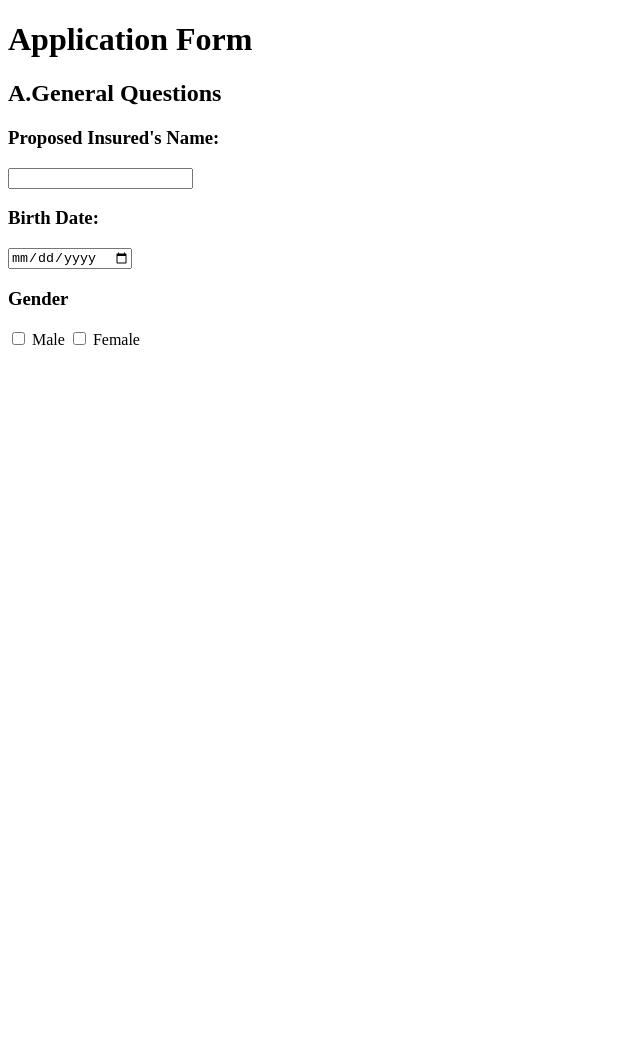
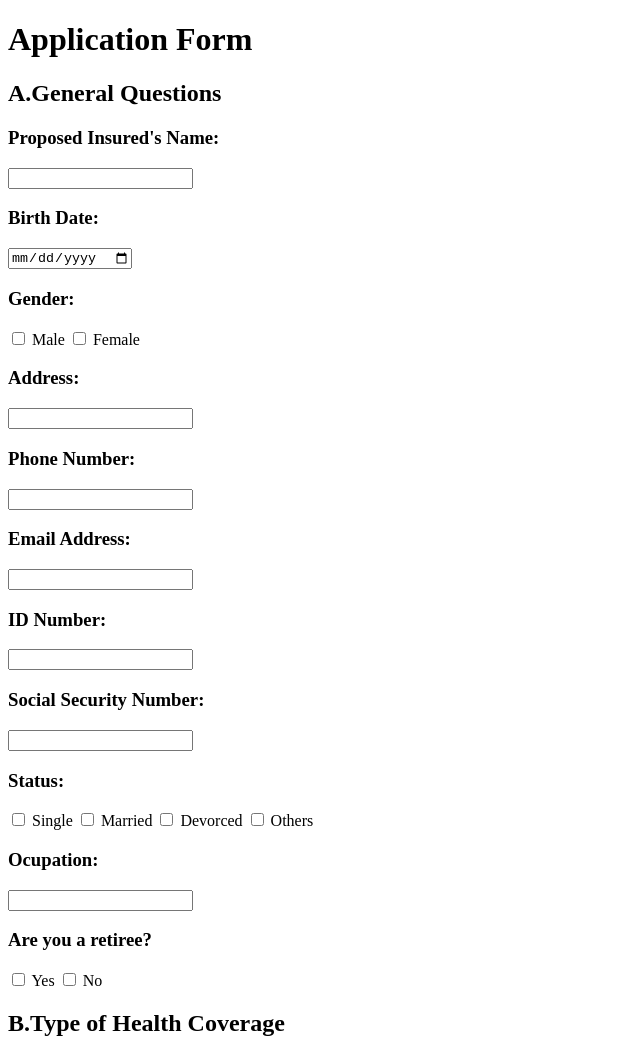
Before and after one commit to Laia123456/formulario_prueba_smx2, a plain HTML site: page index.html in a window 1280 px wide. Shown: the whole page, without its empty margins (0-640 px from the left). Before the commit the page ends 800 px from the top, so only its background shows below. Drawn offline with Linux system fonts and the light colour scheme.

Commit message:
A.General Questions

```diff
--- a/index.html
+++ b/index.html
@@ -19,7 +19,7 @@
         <input type="date">
     </form>
 
-    <h3>Gender</h3>
+    <h3>Gender:</h3>
     <label>
         <input type="checkbox" name="Male" value="Male">
         Male
@@ -28,7 +28,65 @@
         <input type="checkbox" name="Female" value="Female">
         Female
     </label>
-    <h3></h3>
+    <h3>Address:</h3>
+    <form>
+        <input type="text">
+    </form>
+
+    <h3>Phone Number:</h3>
+    <form>
+        <input type="number">
+    </form>
+
+    <h3>Email Address:</h3>
+    <form>
+        <input type="text">
+    </form>
+
+    <h3>ID Number:</h3>
+    <form>
+        <input type="number">
+    </form>
+
+    <h3>Social Security Number:</h3>
+    <form>
+        <input type="number">
+    </form>
+
+    <h3>Status:</h3>
+    <label>
+        <input type="checkbox" name="Single" value="Single">
+        Single
+    </label>
+    <label>
+        <input type="checkbox" name="Married" value="Married">
+        Married
+    </label>
+    <label>
+        <input type="checkbox" name="Devorced" value="Devorced">
+        Devorced
+    </label>
+    <label>
+        <input type="checkbox" name="Others" value="Others">
+        Others
+    </label>
+
+    <h3>Ocupation:</h3>
+    <form>
+        <input type="text">
+    </form>
+
+    <h3>Are you a retiree?</h3>
+    <label>
+        <input type="checkbox" name="Yes" value="Yes">
+        Yes
+    </label>
+    <label>
+        <input type="checkbox" name="No" value="No">
+        No
+    </label>
+
+    <h2>B.Type of Health Coverage</h2>
 
 </body>
 </html>
```
